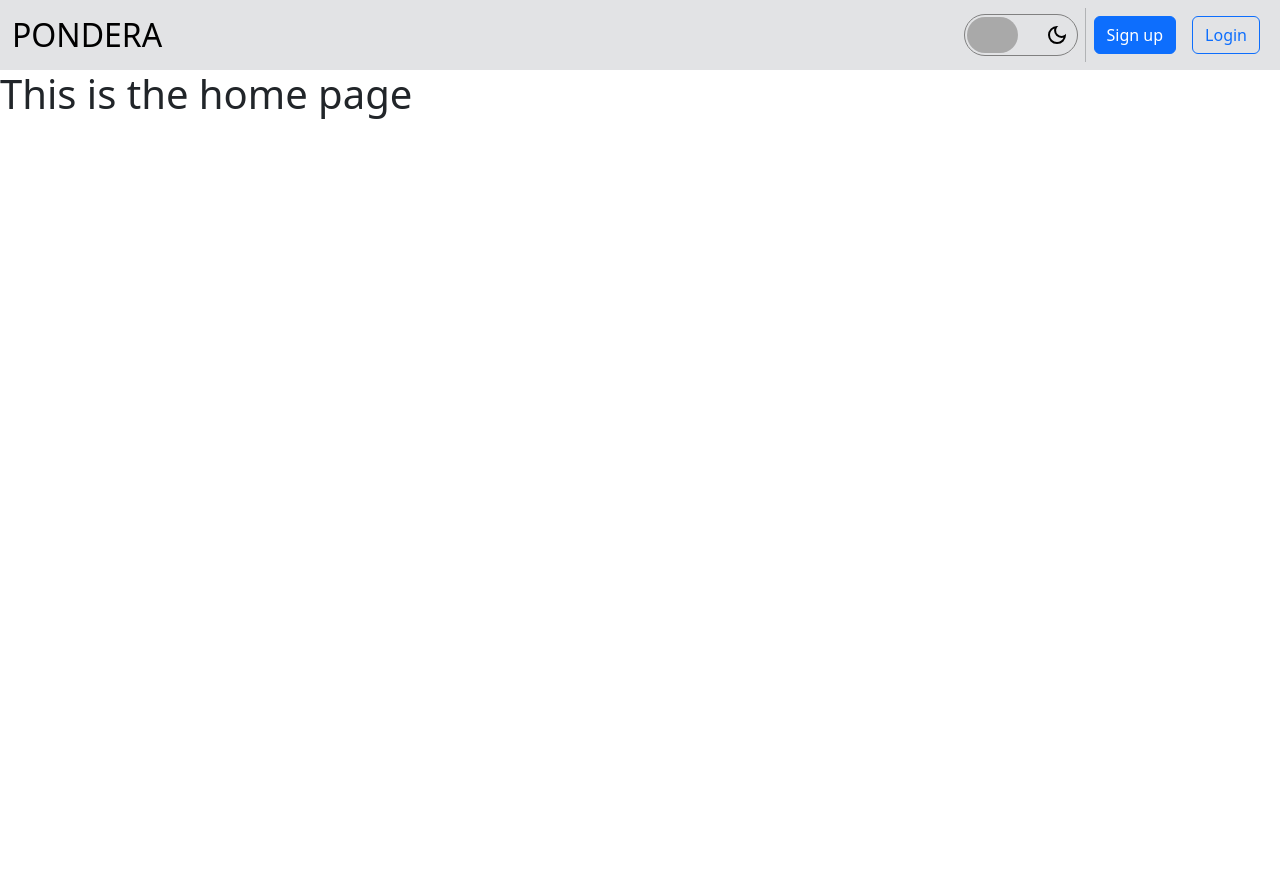
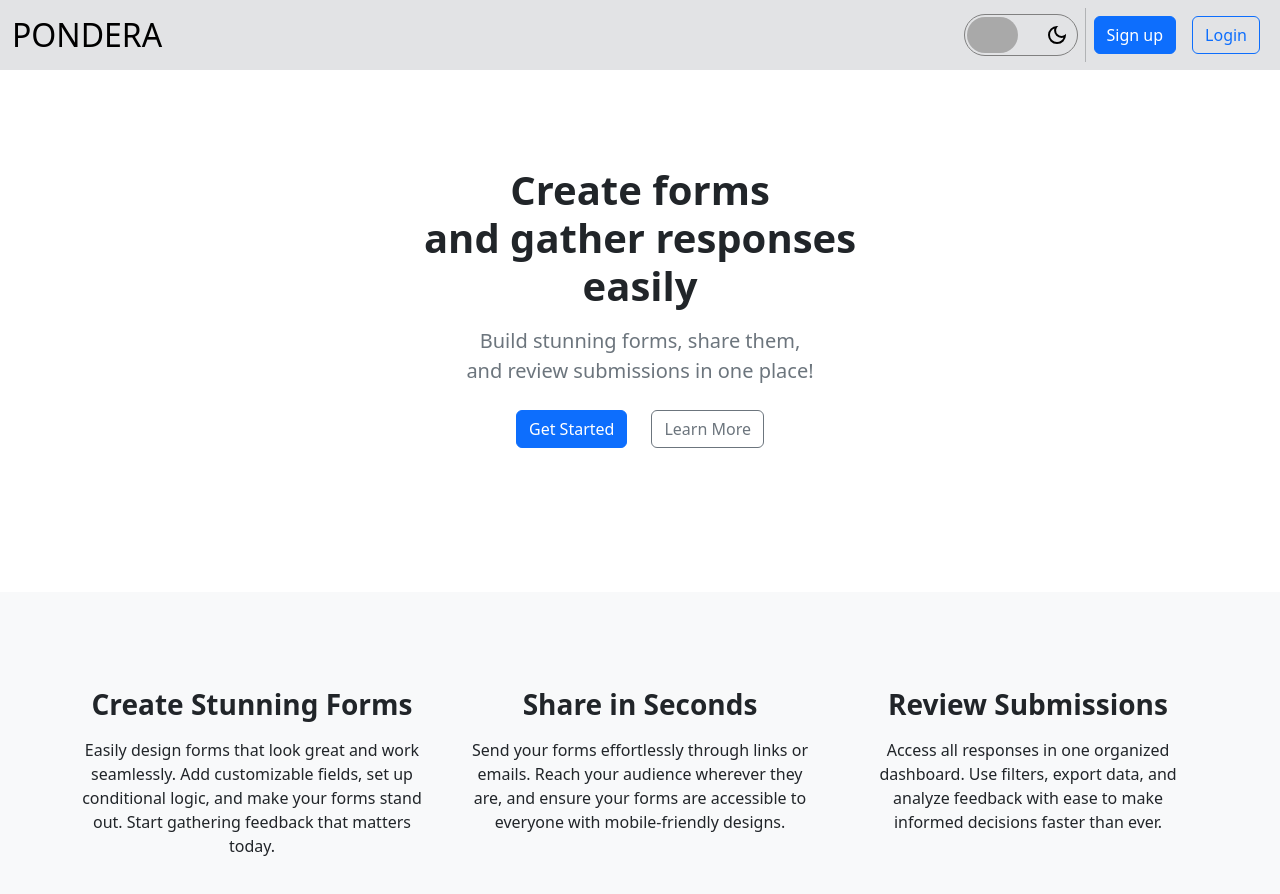
Before and after one commit to Sebastian-0110/itransition_project, a React (Vite) app in the folder frontend/: page / in a window 1280 px wide. Shown: the top 894 px of the page. Before the commit the page ends 800 px from the top, so only its background shows below. Built offline with nearby package versions, Linux system fonts and the light colour scheme; no server answers.

Commit message:
Add landing page

```diff
--- a/frontend/src/pages/Home.jsx
+++ b/frontend/src/pages/Home.jsx
@@ -1,10 +1,76 @@
-import '../styles/App.css'
+import Container from "react-bootstrap/Container";
+import Row from "react-bootstrap/Row";
+import Col from "react-bootstrap/Col";
+import Button from "react-bootstrap/Button";
+import { Link } from "react-router";
+
 
 function Home() {
 	return (
-        <>
-	        <h1>This is the home page</h1>
-        </>
+		<div className="d-flex flex-column gap-5">
+			<Container fluid className="d-flex flex-column gap-2 my-5 p-5">
+				<Row>
+					<h2 className="h1 text-center fw-bolder">
+						Create forms <br/>
+						and gather responses <br/>
+						easily <br/>
+					</h2>
+				</Row>
+
+				<Row>
+					<p className="text-secondary text-center fs-5">
+						Build stunning forms,
+						share them, <br/>
+						and review submissions
+						in one place! <br/>
+					</p>
+				</Row>
+
+				<Row className="flex-column gap-3 align-items-center flex-sm-row gap-sm-0 justify-content-sm-center ">
+					<Link to="/auth/signup" className="w-auto">
+						<Button variant="primary">Get Started</Button>
+					</Link>
+
+					<a href="#more" className="w-auto">
+						<Button variant="outline-secondary">Learn More</Button>
+					</a>
+				</Row>
+			</Container>
+
+			<div className="bg-body-tertiary p-5">
+
+				<Container className="py-5" id="more">
+					<Row className="text-center g-5">
+						<Col xs={12} md={4}>
+							<div className="d-flex flex-column gap-2">
+								<h3 className="fw-bold">Create Stunning Forms</h3>
+								<p>Easily design forms that look great and work seamlessly. Add customizable fields, set up
+									conditional logic, and make your forms stand out. Start gathering feedback that matters
+									today.</p>
+							</div>
+						</Col>
+
+						<Col xs={12} md={4}>
+							<div className="d-flex flex-column gap-2">
+								<h3 className="fw-bold">Share in Seconds</h3>
+								<p>Send your forms effortlessly through links or emails. Reach your audience wherever
+									they
+									are, and ensure your forms are accessible to everyone with mobile-friendly
+									designs.</p>
+							</div>
+						</Col>
+
+						<Col xs={12} md={4}>
+						<div className="d-flex flex-column gap-2">
+								<h3 className="fw-bold">Review Submissions</h3>
+								<p>Access all responses in one organized dashboard. Use filters, export data, and analyze
+									feedback with ease to make informed decisions faster than ever.</p>
+							</div>
+						</Col>
+					</Row>
+				</Container>
+			</div>
+		</div>
 	)
 }
 
--- a/frontend/src/styles/App.css
+++ /dev/null
@@ -1,3 +0,0 @@
-html {
-    color: deeppink !important;
-}
```
